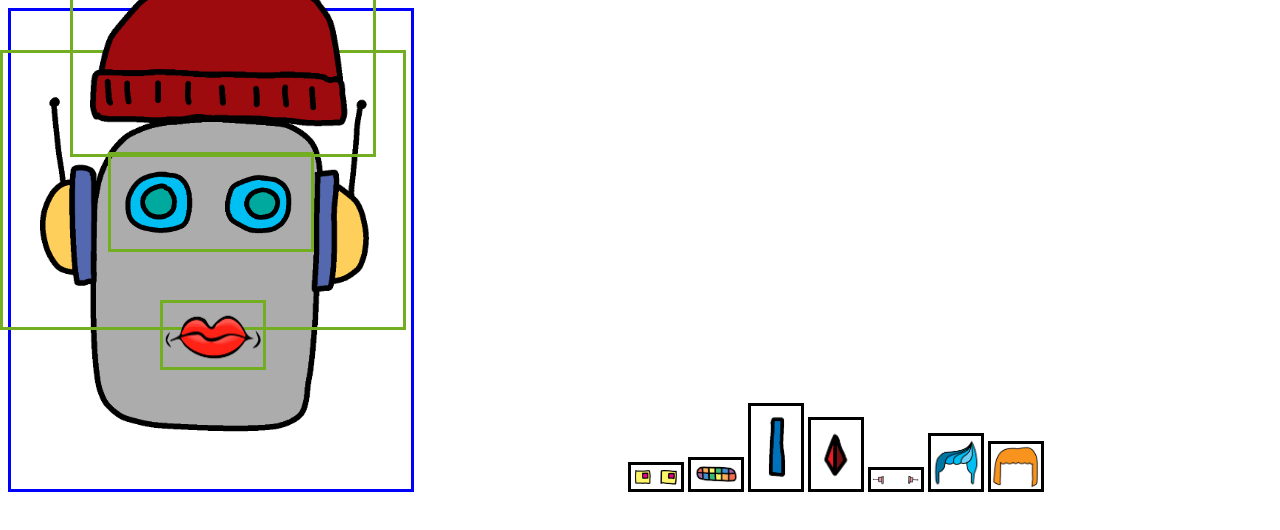
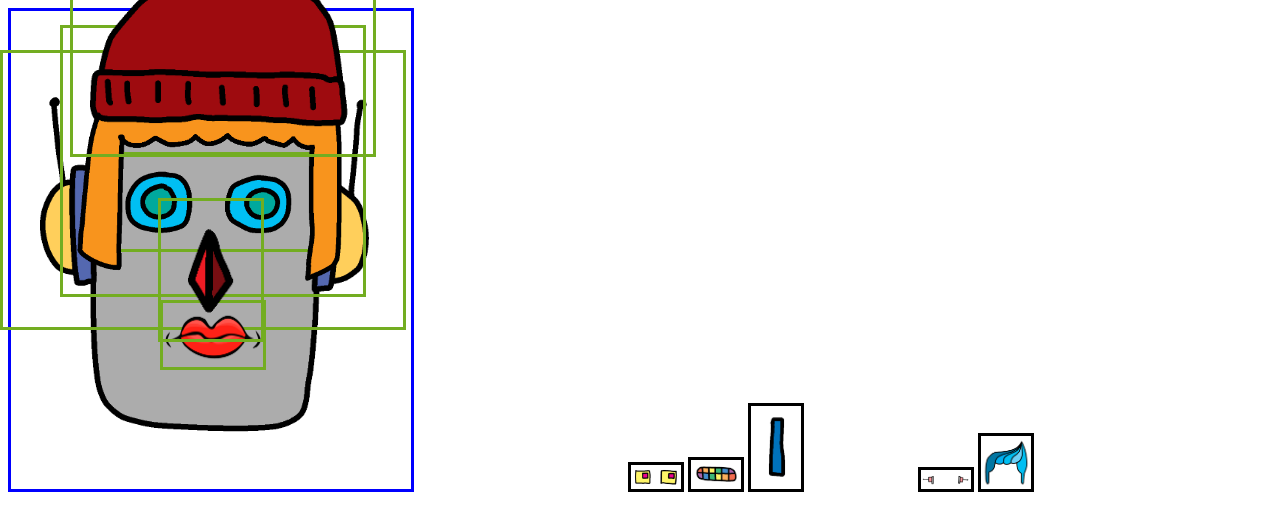
Before and after one commit to onurumar/CSSday2, a plain HTML site: page robot exercise/robot.html in a window 1280 px wide. Drawn offline with Linux system fonts and the light colour scheme.

Commit message:
last modification of robot exercise

```diff
--- a/robot exercise/robot.css
+++ b/robot exercise/robot.css
@@ -32,10 +32,26 @@ img {
 	z-index: 5;
   }
 
+#hair2 {position: fixed;
+  left: 60px;
+  	border: 3px solid #73AD21;
+   	width: 300px;
+	top: 25px;
+	z-index: 6;
+  }
+
   #hat {position: fixed;
   left: 70px;
   	border: 3px solid #73AD21;
    	width: 300px;
 	top: -105px;
-	z-index: 6;
+	z-index: 7;
   }
+
+  #nose2 {position: relative;
+  	right: 650px;
+  	border: 3px solid #73AD21;
+   	width: 100px;
+	bottom: 150px;
+	z-index: 8;
+  }
```
